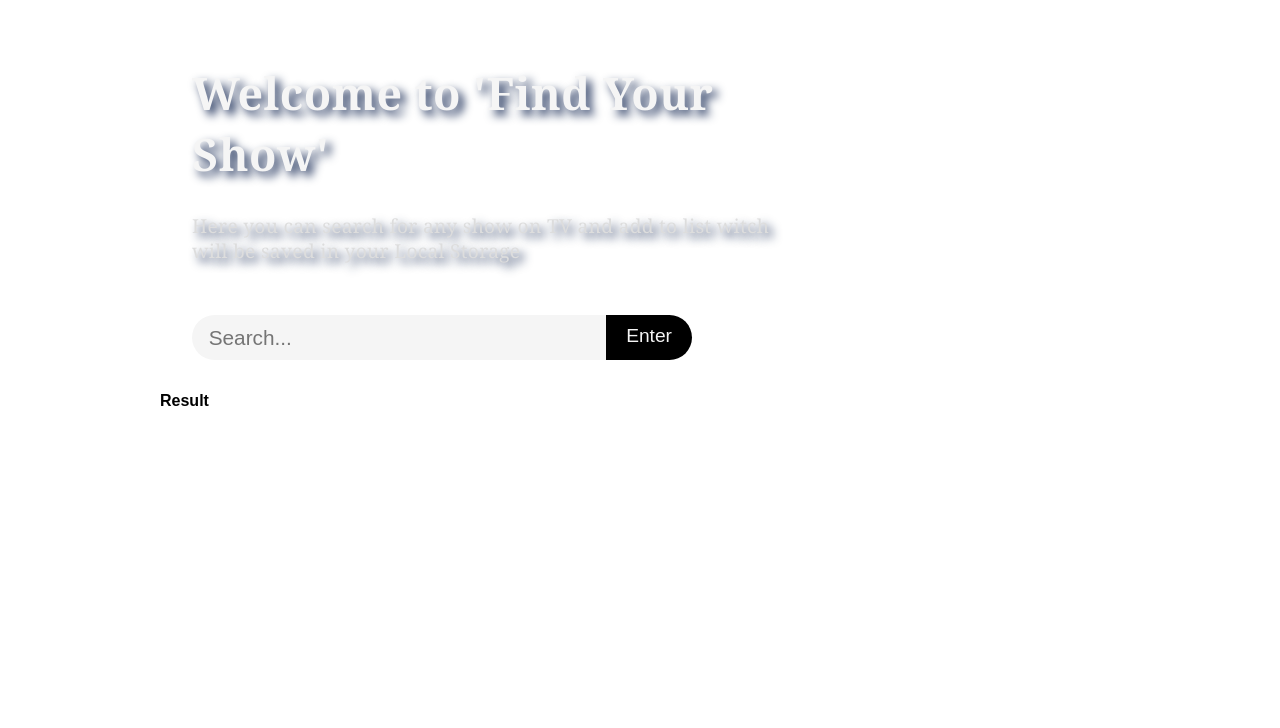
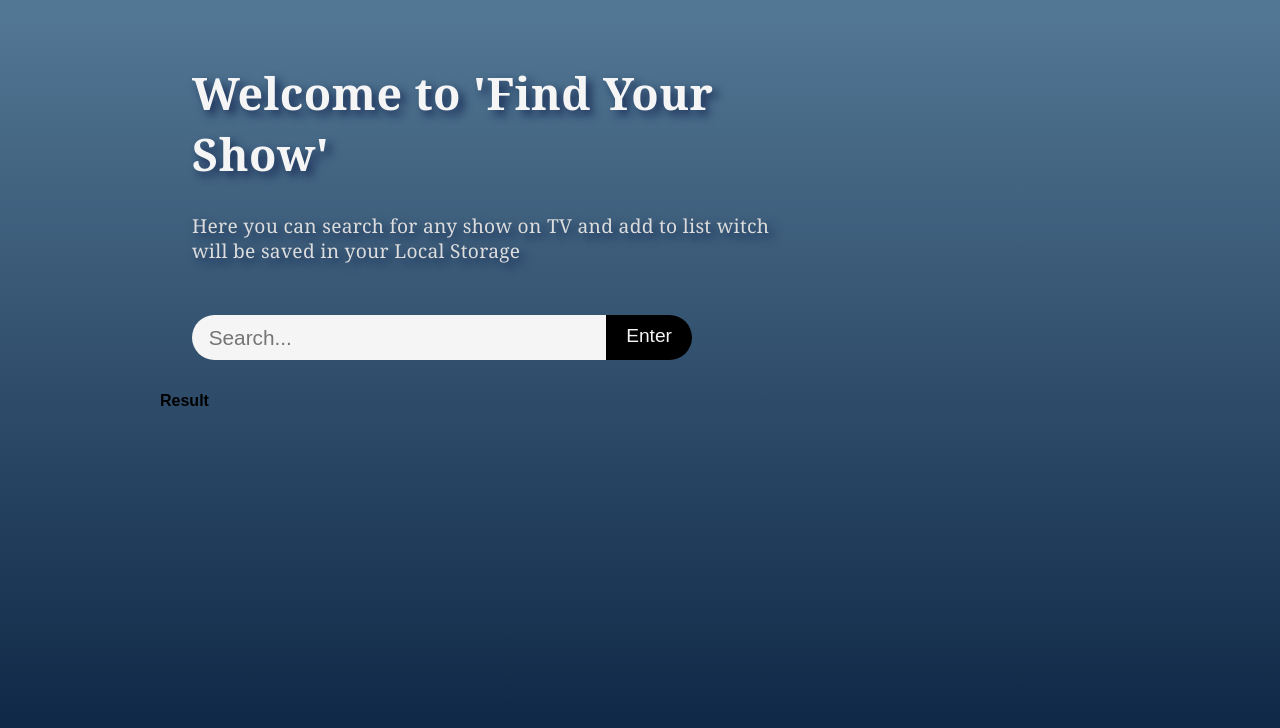
Before and after one commit to modestas9k/MovieSearch, a Vue app: page / in a window 1280 px wide. Shown: the top 728 px of the page. Built offline with nearby package versions, Linux system fonts and the light colour scheme.

Commit message:
add background to body

```diff
--- a/src/App.vue
+++ b/src/App.vue
@@ -15,5 +15,8 @@ export default {
 <style>
 body {
     font-family: Arial, Helvetica, sans-serif;
+    background-image: linear-gradient(to top, #09203f 0%, #537895 100%);
+    background-attachment: fixed;
+    background-repeat: no-repeat;
 }
 </style>
```
